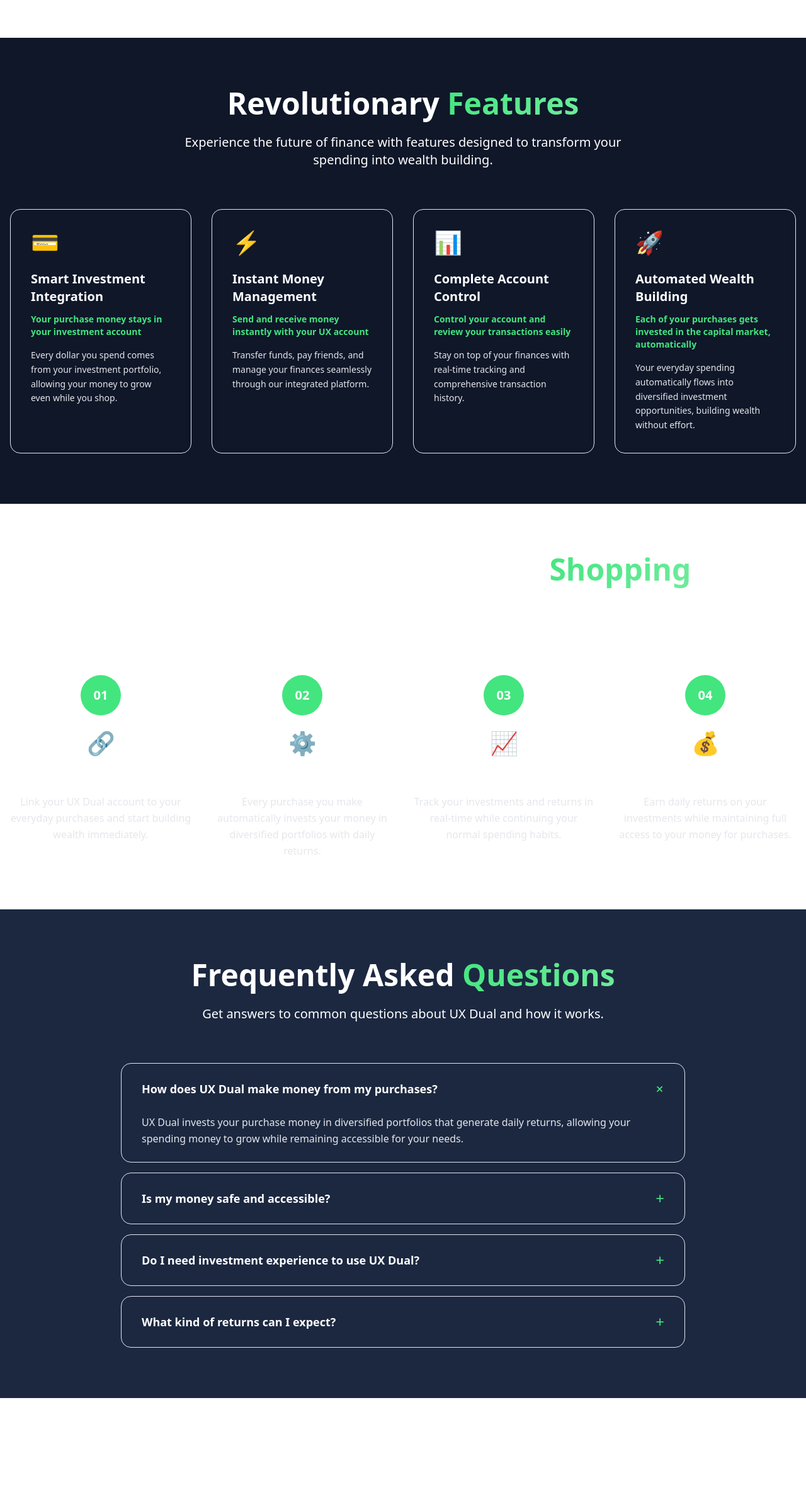
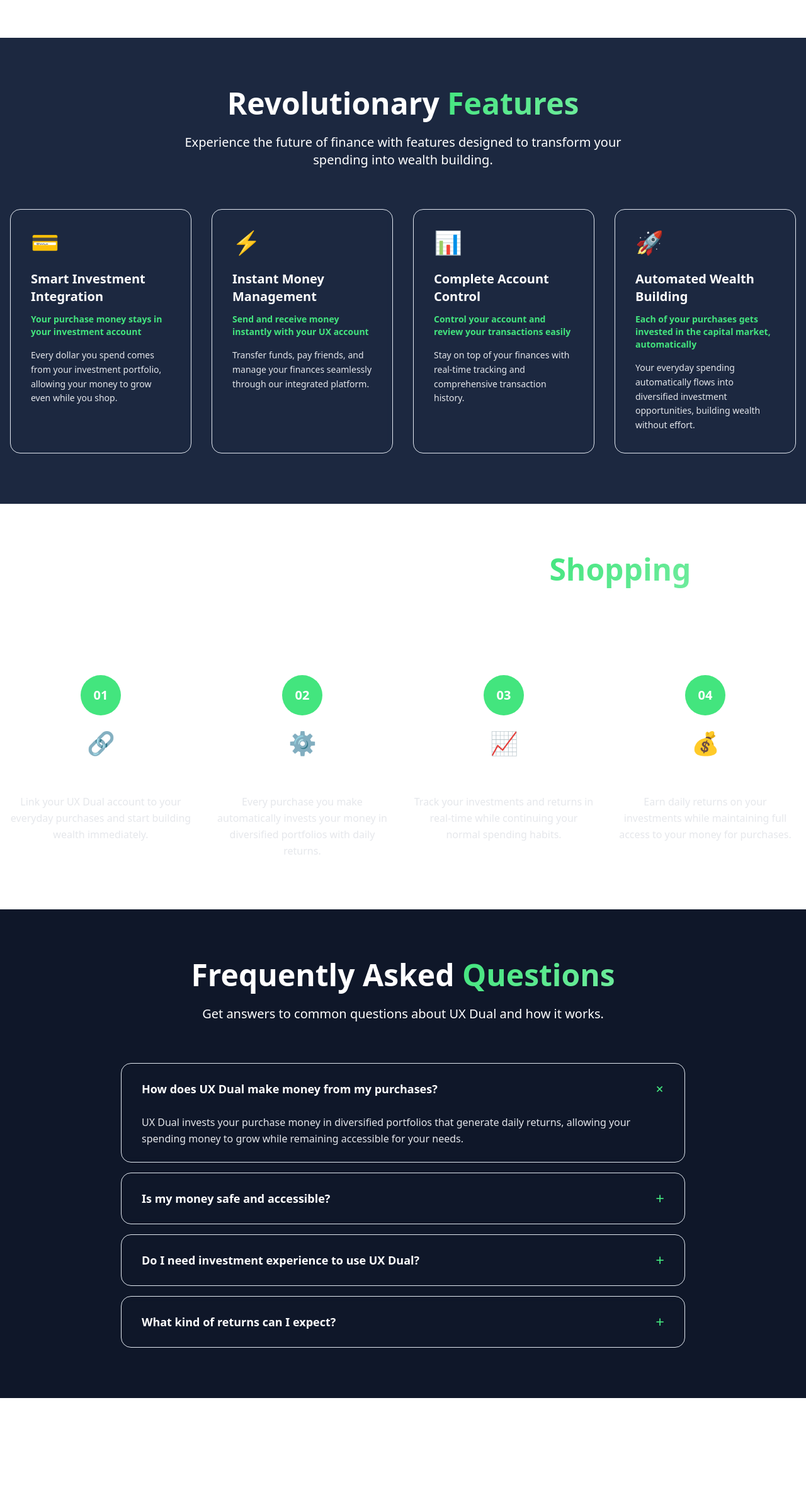
Before and after one commit to piscu-boop/spend-invest-grow-ux, a React (Vite) app: page / in a window 1280 px wide. Shown: the part 1148-3514 px from the top of the page at 63% size. Built offline with nearby package versions, Linux system fonts and the light colour scheme.

Commit message:
Reverted to commit 4a102c9c82055fb06bfa869e1d929ed876670c2c

```diff
--- a/src/components/FAQSection.tsx
+++ b/src/components/FAQSection.tsx
@@ -1,3 +1,4 @@
+
 import { useState } from "react";
 
 const FAQSection = () => {
@@ -23,7 +24,7 @@ const FAQSection = () => {
   ];
 
   return (
-    <section className="py-20 bg-ux-blue-dark">
+    <section className="py-20 bg-ux-navy">
       <div className="container mx-auto px-4">
         <div className="text-center mb-16 animate-fade-in">
           <h2 className="text-4xl md:text-5xl font-bold text-white mb-6">
--- a/src/components/FeaturesSection.tsx
+++ b/src/components/FeaturesSection.tsx
@@ -1,3 +1,4 @@
+
 const FeaturesSection = () => {
   const features = [
     {
@@ -27,7 +28,7 @@ const FeaturesSection = () => {
   ];
 
   return (
-    <section id="features" className="py-20 bg-ux-navy">
+    <section id="features" className="py-20 bg-ux-blue-dark">
       <div className="container mx-auto px-4">
         <div className="text-center mb-16 animate-fade-in">
           <h2 className="text-4xl md:text-5xl font-bold text-white mb-6">
--- a/src/components/HowItWorksSection.tsx
+++ b/src/components/HowItWorksSection.tsx
@@ -1,3 +1,4 @@
+
 const HowItWorksSection = () => {
   const steps = [
     {
@@ -27,7 +28,7 @@ const HowItWorksSection = () => {
   ];
 
   return (
-    <section id="how-it-works" className="py-20 bg-gradient-to-b from-ux-navy to-ux-blue-dark">
+    <section id="how-it-works" className="py-20 bg-gradient-to-b from-ux-blue-dark to-ux-navy">
       <div className="container mx-auto px-4">
         <div className="text-center mb-16 animate-fade-in">
           <h2 className="text-4xl md:text-5xl font-bold text-white mb-6">
--- a/src/components/ValueProposition.tsx
+++ b/src/components/ValueProposition.tsx
@@ -1,6 +1,7 @@
+
 const ValueProposition = () => {
   return (
-    <section className="py-20 bg-gradient-to-b from-ux-blue-dark to-ux-navy">
+    <section className="py-20 bg-gradient-to-b from-ux-navy to-ux-blue-dark">
       <div className="container mx-auto px-4">
         <div className="text-center max-w-4xl mx-auto animate-slide-up">
           <h2 className="text-4xl md:text-5xl lg:text-6xl font-bold text-white mb-8">
```
